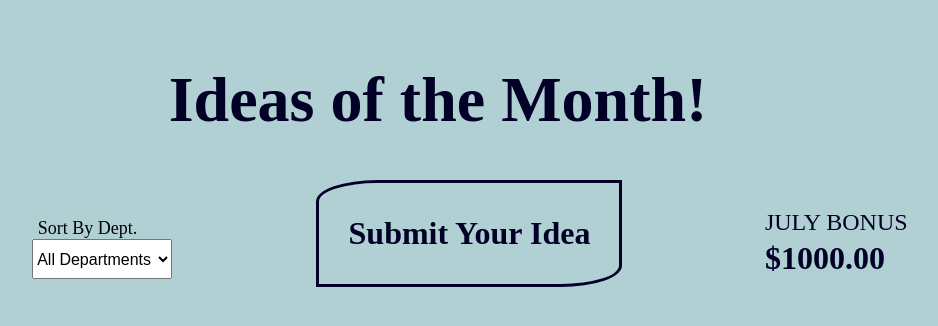
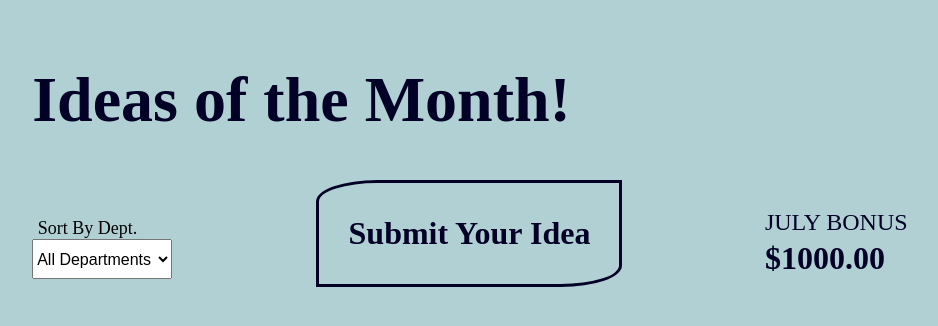
Before and after one commit to Y-nick/Employee-Vote, a React app: page / in a window 1280 px wide. Shown: the top 326 px of the page, without its empty margins (130-1068 px from the left). Built offline with nearby package versions, Linux system fonts and the light colour scheme; no server answers.

Commit message:
update title

```diff
--- a/src/IdeaList.css
+++ b/src/IdeaList.css
@@ -3,7 +3,7 @@
 }
 
 .title {
-  margin-left: 20%;
+  margin-left: 8%;
   margin-top: 0px;
   font-size: 400%;
   color: #030027;
```
